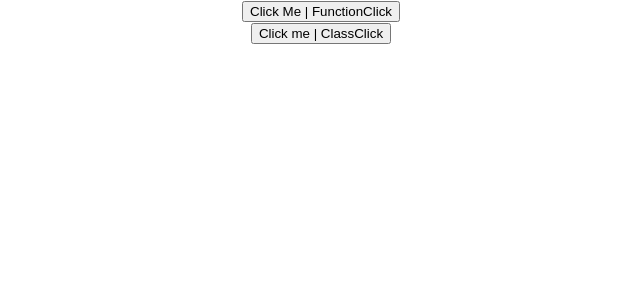
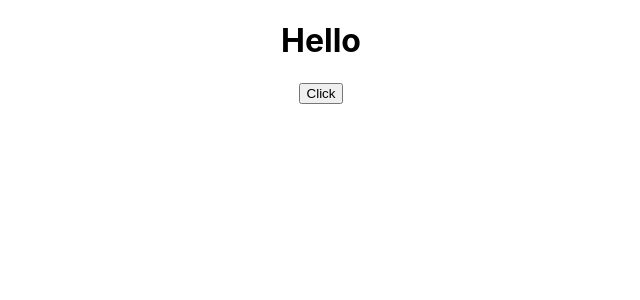
Before and after one commit to krishnabharambe/LearningReactJs, a React (Create React App) app in the folder helloworld/: page / in a window 1280 px wide. Shown: the top 300 px of the page, without its empty margins (319-959 px from the left). Built offline with nearby package versions, Linux system fonts and the light colour scheme.

Commit message:
Enent Binding

```diff
--- a/helloworld/src/App.js
+++ b/helloworld/src/App.js
@@ -7,14 +7,16 @@
 import Counter from './components/Counter';
 import FunctionClick from './components/FunctionClick';
 import ClassClick from './components/ClassClick';
+import EventBind from './components/EventBind';
 function App() {
   return (
     <div className="App">
-      <FunctionClick />
+      <EventBind />
+      {/* <FunctionClick />
       <ClassClick />
-      {/* <Counter /> */}
-      {/* <Message /> */}
-      {/* <Greet name="Krishna" surname="Bharambe" >
+      <Counter />
+      <Message />
+      <Greet name="Krishna" surname="Bharambe" >
         <p>Children text</p>
       </Greet>
       <Welcome name="Krishna" surname="Bharambe">
--- /dev/null
+++ b/helloworld/src/components/EventBind.js
@@ -0,0 +1,37 @@
+import React, { Component } from 'react'
+
+class EventBind extends Component {
+    constructor(props) {
+        super(props)
+
+        this.state = {
+             message : 'Hello'
+        }
+        // this.Eventhandler = this.Eventhandler.bind(this)
+    }
+
+    // Eventhandler(){
+    //     this.setState({
+    //         message: "Good Bye"
+    //     })
+    // }
+
+    Eventhandler = () => {
+       this.setState({
+            message: "Good Bye"
+        })
+    }
+
+    render() {
+        return (
+            <div>
+                <h1>{this.state.message}</h1>
+                {/* <button onClick={this.Eventhandler.bind(this)}>Click</button> */}
+                {/* <button onClick={() => this.Eventhandler()}>Click</button> */}
+                <button onClick={ this.Eventhandler }>Click</button>
+            </div>
+        )
+    }
+}
+
+export default EventBind
```
